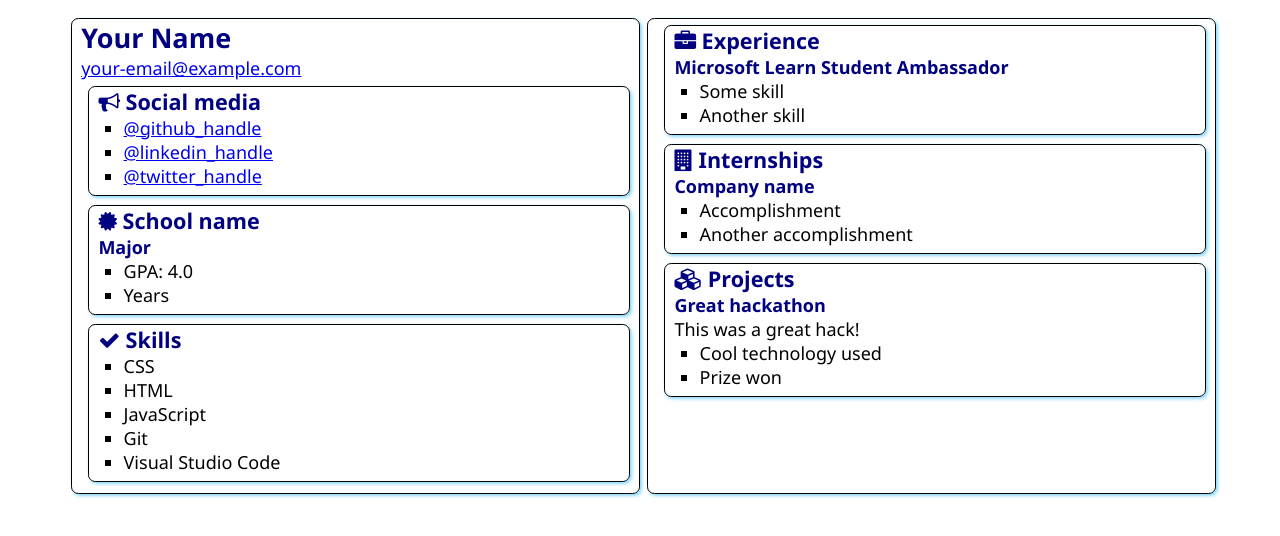
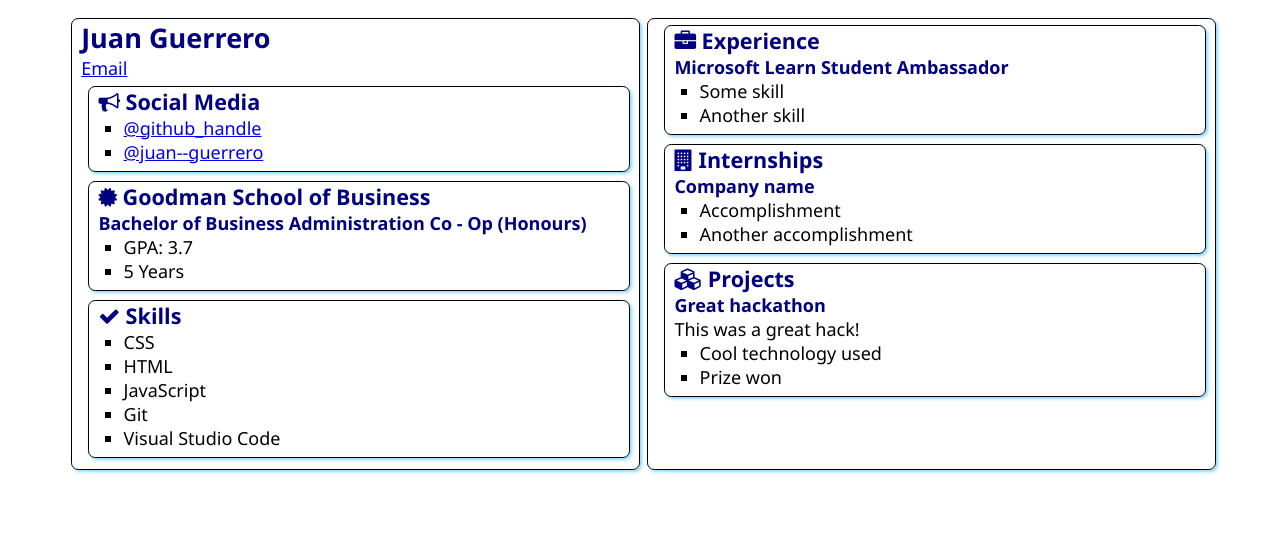
Before and after one commit to JuanGuerreroMLSA/SATechnicalOnboarding, a plain HTML site: page src/index.html in a window 1280 px wide. Drawn offline with Linux system fonts and the light colour scheme.

Commit message:
Update index.html

```diff
--- a/src/index.html
+++ b/src/index.html
@@ -12,18 +12,17 @@
 <body>
     <main>
         <article class="box">
-            <h1>Your Name</h1>
-            <div><a href="mailto:your.email@example.com">your-email@example.com</a></div>
+            <h1>Juan Guerrero</h1>
+            <div><a href="mailto:juan.guerrero@studentambassadors.com">Email</a></div>
 
             <section class="box">
                 <h2>
                     <i class="fa fa-bullhorn" aria-hidden="true"></i>
-                    Social media
+                    Social Media
                 </h2>
                 <ul>
                     <li><a href="https://github.com/<handle>">@github_handle</a></li>
-                    <li><a href="https://linkedin.com/in/<handle>">@linkedin_handle</a></li>
-                    <li><a href="https://twitter.com/<handle>">@twitter_handle</a></li>
+                    <li><a href="https://linkedin.com/in<juan--guerrero >">@juan--guerrero</a></li>
                 </ul>
             </section>
 
@@ -31,12 +30,12 @@
                 <div class="education">
                     <h2>
                         <i class="fa fa-certificate" aria-hidden="true"></i>
-                        School name
+                        Goodman School of Business
                     </h2>
-                    <h3>Major</h3>
+                    <h3>Bachelor of Business Administration Co - Op (Honours)</h3>
                     <ul>
-                        <li>GPA: 4.0</li>
-                        <li>Years</li>
+                        <li>GPA: 3.7</li>
+                        <li>5 Years</li>
                     </ul>
                 </div>
             </section>
```
